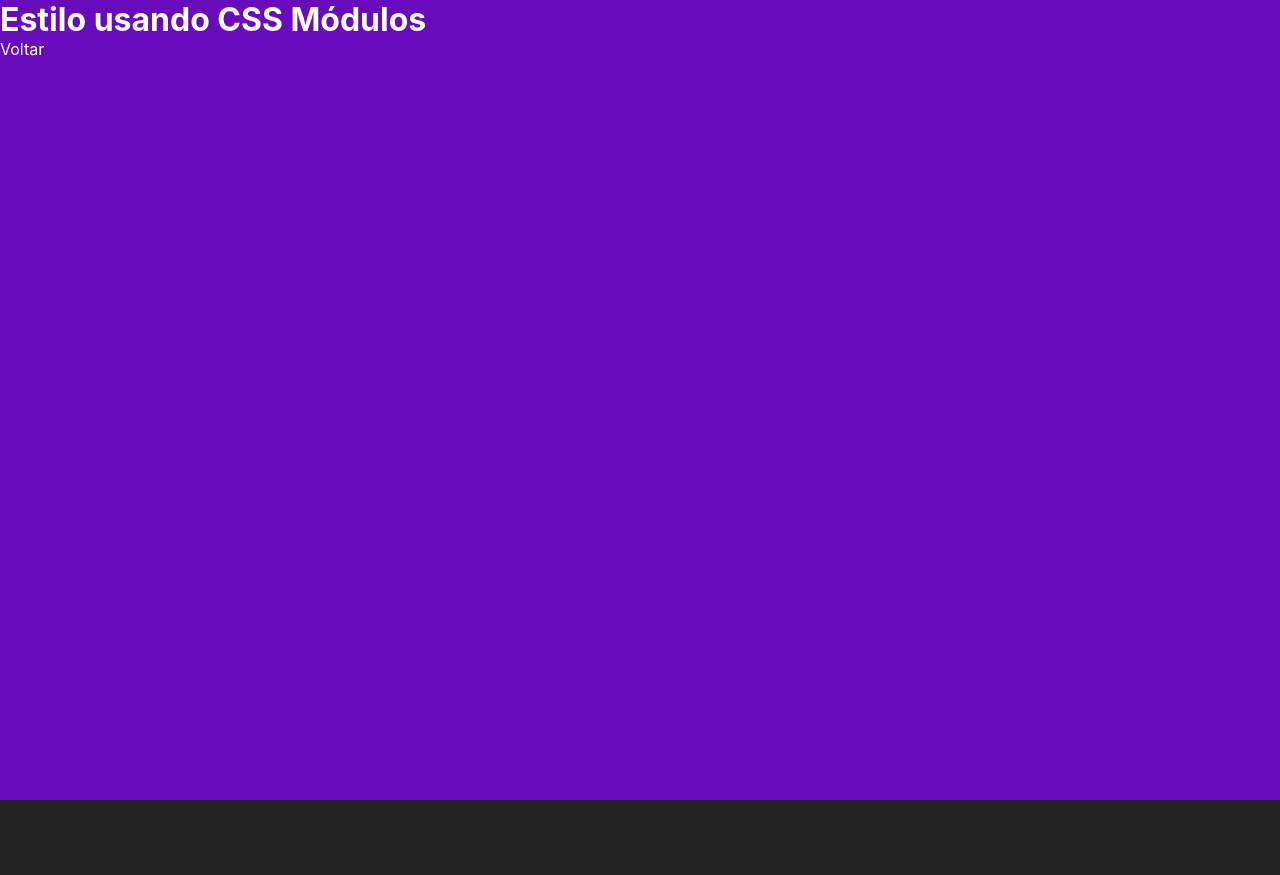
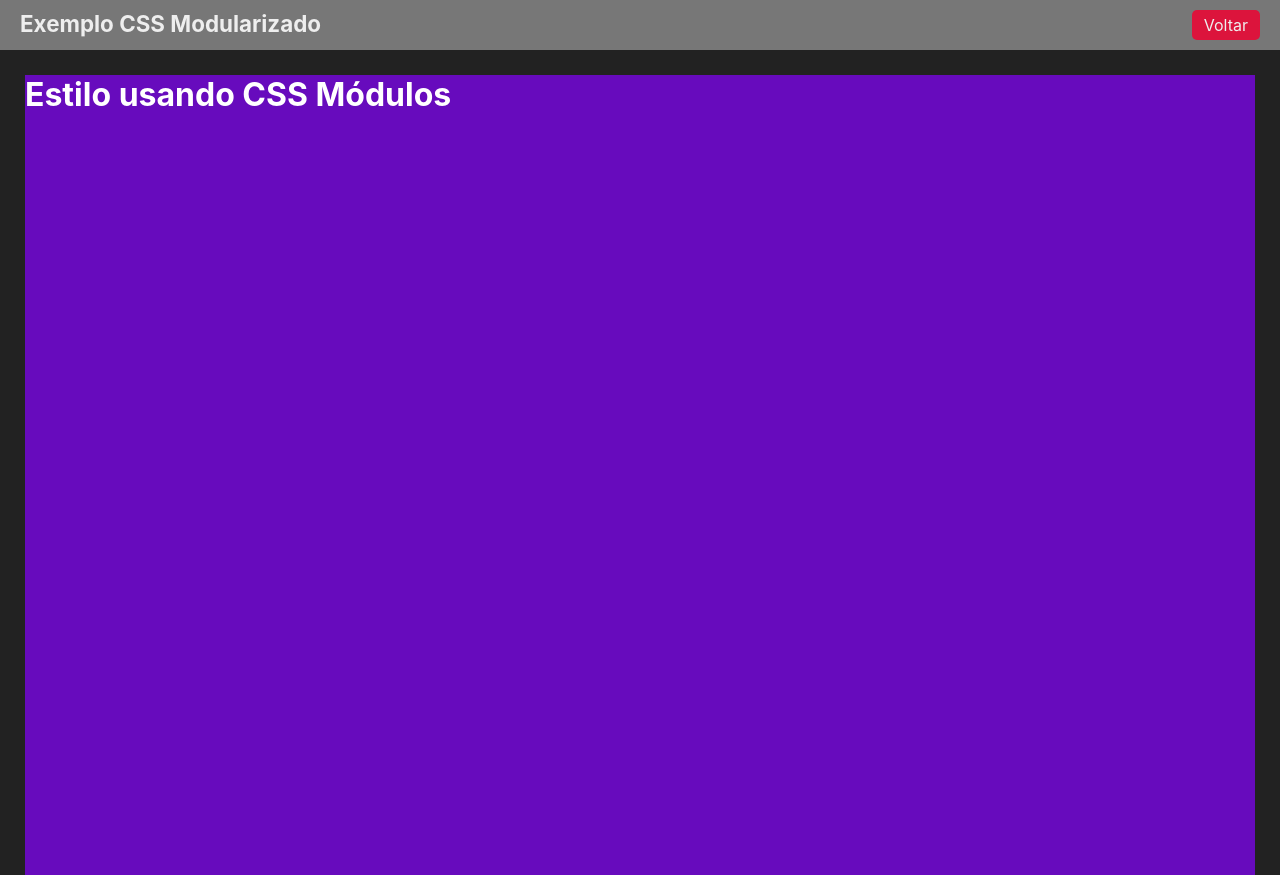
Before and after one commit to maddogxx/cursoreactjs, a Next.js app in the folder nextjs/fundamentos/: page /estiloso in a window 1280 px wide. Before the commit the page ends 800 px from the top, so only its background shows below. Built offline with nearby package versions, Linux system fonts and the light colour scheme.

Commit message:
94. Componente Layout

```diff
--- /dev/null
+++ b/nextjs/fundamentos/src/components/Layout.jsx
@@ -0,0 +1,18 @@
+import Link from "next/link";
+import styles from "../styles/Layout.module.css";
+import Cabecalho from "./Cabecalho";
+
+export default function Layout(props) {
+
+    return (
+        <div className={styles.layout}>
+            <div className={styles.cabecalho}>
+                <Cabecalho titulo={props.titulo ?? "Mais um exemplo"}/>
+                <Link href="/">Voltar</Link>
+            </div>
+            <div className={styles.conteudo}>
+                {props.children}
+            </div>
+        </div>
+    );
+}
--- a/nextjs/fundamentos/src/pages/estiloso.jsx
+++ b/nextjs/fundamentos/src/pages/estiloso.jsx
@@ -1,11 +1,12 @@
 import estilo from "../styles/estiloso.module.css";
-import Link from "next/link";
+import Layout from "../components/Layout";
 
 export default function Estiloso() {
     return (
-        <div className={estilo.roxo}>
-            <h1>Estilo usando CSS Módulos</h1>
-            <Link href="/">Voltar</Link>
-        </div>
+        <Layout titulo="Exemplo CSS Modularizado">
+            <div className={estilo.roxo}>
+                <h1>Estilo usando CSS Módulos</h1>
+            </div>
+        </Layout>
     );
 }
--- /dev/null
+++ b/nextjs/fundamentos/src/styles/Layout.module.css
@@ -0,0 +1,28 @@
+.layout {
+    height: 100vh;
+    display: flex;
+    flex-direction: column;
+}
+
+.cabecalho {
+    background-color: #777;
+    display: flex;
+    justify-content: space-between;
+    padding: 10px 20px;
+}
+
+.cabecalho a {
+    background-color: crimson;
+    padding: 5px 12px;
+    border-radius: 5px;
+}
+
+.cabecalho h1 {
+    margin: 0;
+    font-size: 1.4rem;
+}
+
+.conteudo {
+    padding:25px;
+    height: 100%;
+}
```
